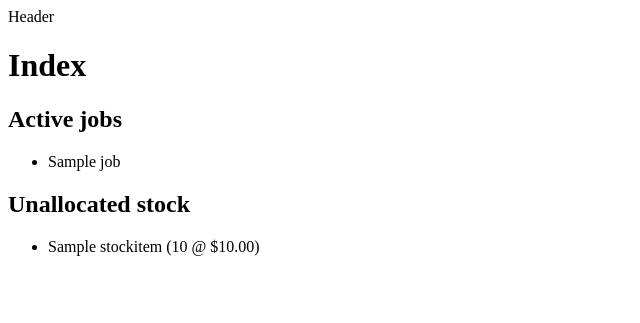
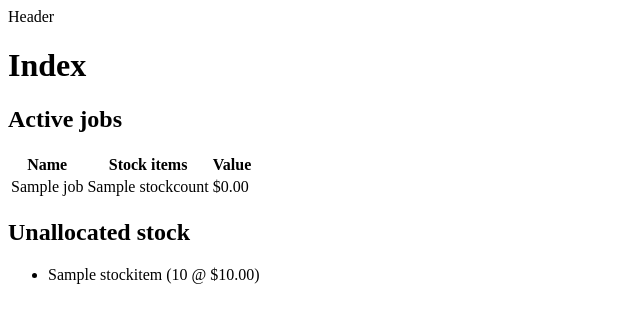
Before and after one commit to CapitalD/tradestock, a Flask app: template tradestock/templates/index.html in a window 1280 px wide. Shown: the top 323 px of the page, without its empty margins (0-640 px from the left). Run offline with Flask 2, Linux system fonts and the light colour scheme; tables that the repository leaves empty hold one stand-in row (values such as "Sample post"); the template is opened without the code that fills it: values that come from a table or form of the project are taken from there, most other values are stand-ins (such as "Sample title", 1, 10 or a date in 2020); data that the repository does not hold is empty; parts of the project's set-up code (start-up, migrations or seed data) failed here and were passed over.

Commit message:
Stock count and sum display based on quantity allocated

```diff
--- a/tradestock/models.py
+++ b/tradestock/models.py
@@ -15,6 +15,7 @@ class Stockitem(db.Model):
     name = db.Column(db.String(255), nullable=False)
     unitprice = db.Column(db.Float)
     quantity = db.Column(db.Float)
+    totalprice = db.Column(db.Float)
     job_id = db.Column(db.Integer, db.ForeignKey('job.id'))
 
     def __repr__(self):
--- a/tradestock/templates/index.html
+++ b/tradestock/templates/index.html
@@ -4,11 +4,40 @@
 
   <div id="active_jobs">
     <h2>Active jobs</h2>
-    <ul>
-    {% for job in jobs %}
-      <li>{{job.name}}</li>
-    {% endfor %}
-    </ul>
+    <table>
+      <tr>
+        <th>
+          Name
+        </th>
+        <th>
+          Stock items
+        </th>
+        <th>
+          Value
+        </th>
+      </tr>
+      {% for job in jobs %}
+        <tr>
+          <td>
+            {{job.Job.name}}
+          </td>
+          <td>
+            {% if not job.stockcount %}
+              0
+            {% else %}
+              {{job.stockcount}}
+            {% endif %}
+          </td>
+          <td>
+            {% if not job.stocksum %}
+              {{numeraljs(0).currency()}}
+            {% else %}
+              {{numeraljs(job.stocksum).currency()}}
+            {% endif %}
+          </td>
+        </tr>
+      {% endfor %}
+    </table>
     </div>
 
   <div id="unallocated_stock">
--- a/tradestock/views.py
+++ b/tradestock/views.py
@@ -1,11 +1,14 @@
 from flask import render_template
+from sqlalchemy import func
 from . import app, db
 from models import Job, Stockitem
 
 @app.route('/')
 @app.route('/index')
 def index():
-    active_jobs = Job.query.filter_by(active=True).all()
+
+    active_jobs = db.session.query(Job, func.sum(Stockitem.quantity).label('stockcount'), func.sum(Stockitem.totalprice).label('stocksum')).outerjoin(Job.stockitems).group_by(Job).filter(Job.active==True).all()
+    #active_jobs = Job.query.filter_by(active=True).all()
     unallocated_stock = Stockitem.query.filter(Stockitem.job==None).all()
     return render_template('index.html',
                     title='Tradestock - Home',
```
Also changed, not shown: migrations/versions/41b7f9974ab5_.py (added, +26 -0 lines).
